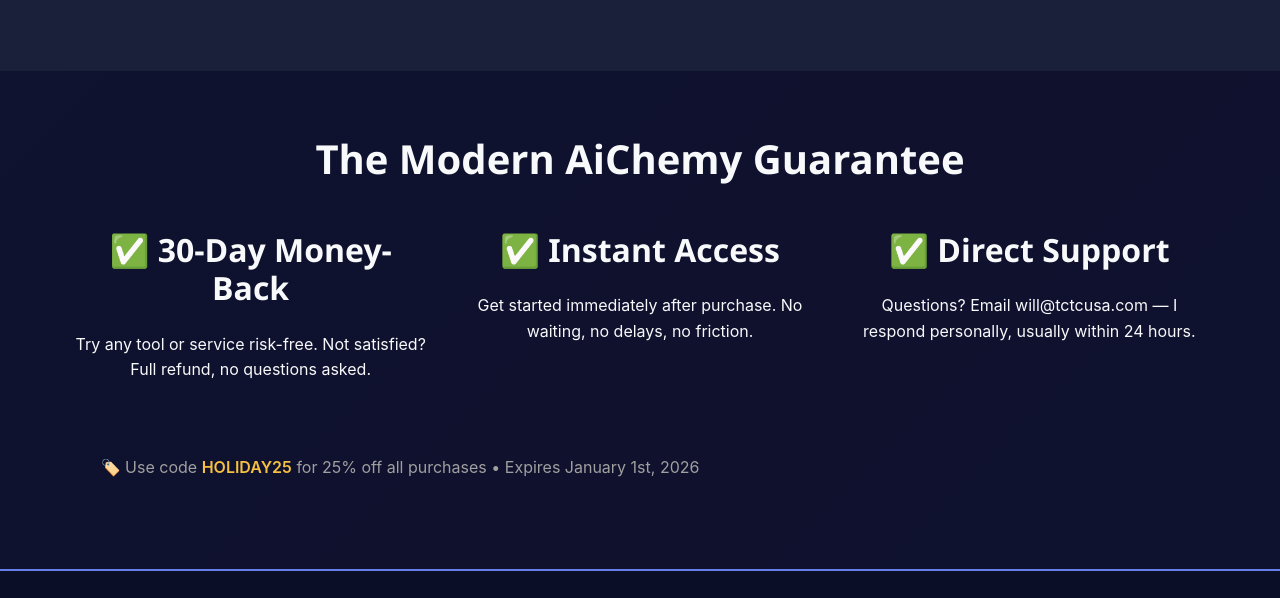
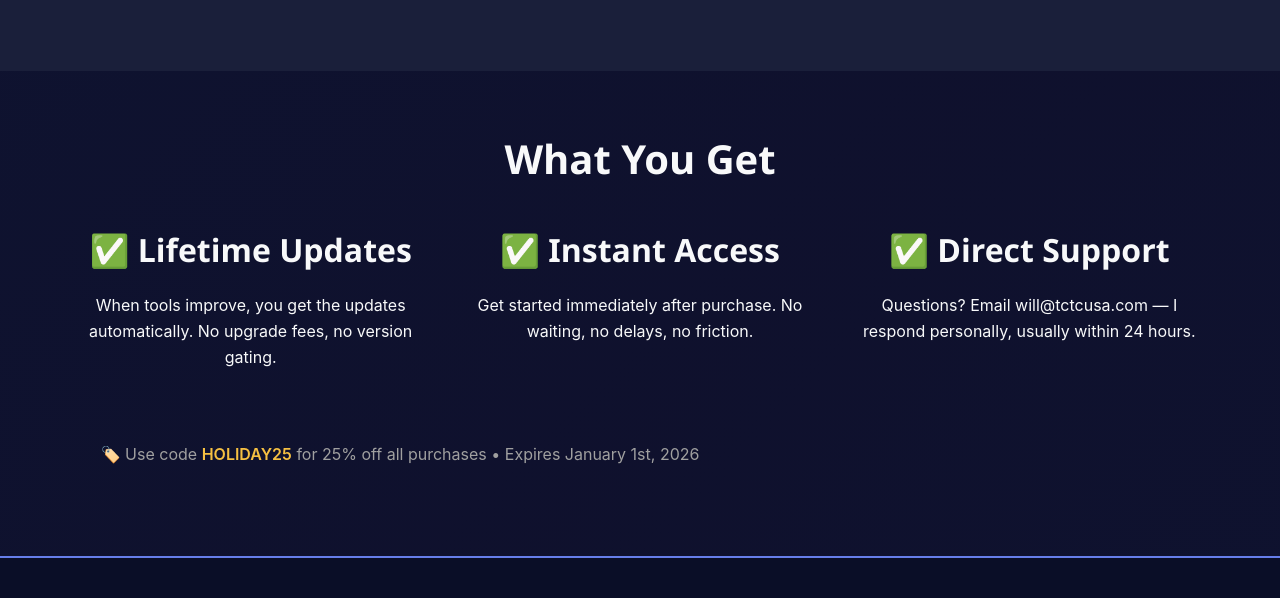
Before and after one commit to thinkingcaptech/TCTC-Cathedral, an Eleventy site: page src/index.njk in a window 1280 px wide. Shown: the part 6100-6698 px from the top of the page. Built offline with nearby package versions, Linux system fonts and the light colour scheme; Eleventy itself is replaced by a stand-in of ours; files that its build step writes are made by us from their sources.

Commit message:
Remove money-back guarantee from homepage

```diff
--- a/src/index.njk
+++ b/src/index.njk
@@ -351,13 +351,13 @@
 <section class="section section-primary">
   <div class="container text-center">
 
-    <h2 class="mb-4">The Modern AiChemy Guarantee</h2>
+    <h2 class="mb-4">What You Get</h2>
 
     <div class="grid grid-3">
 
       <div>
-        <h3>✅ 30-Day Money-Back</h3>
-        <p>Try any tool or service risk-free. Not satisfied? Full refund, no questions asked.</p>
+        <h3>✅ Lifetime Updates</h3>
+        <p>When tools improve, you get the updates automatically. No upgrade fees, no version gating.</p>
       </div>
 
       <div>
```
